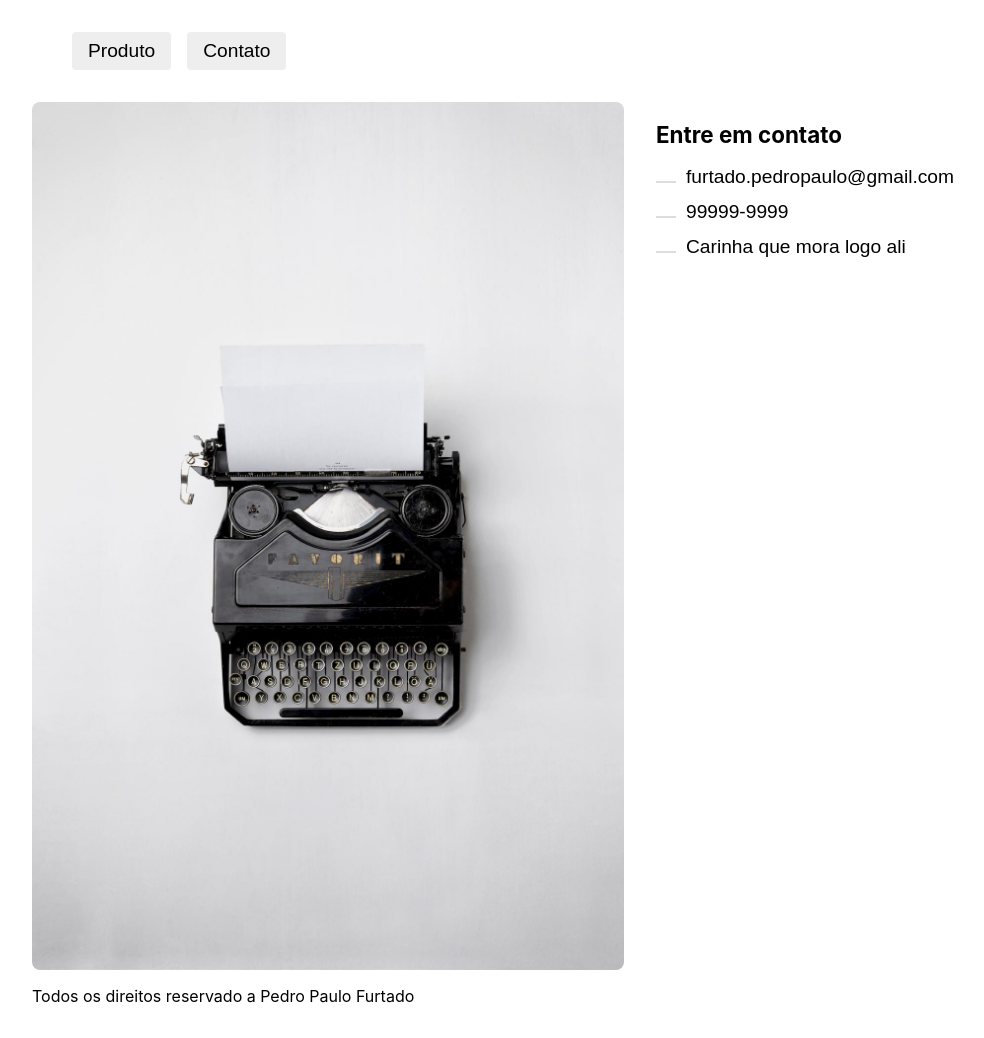
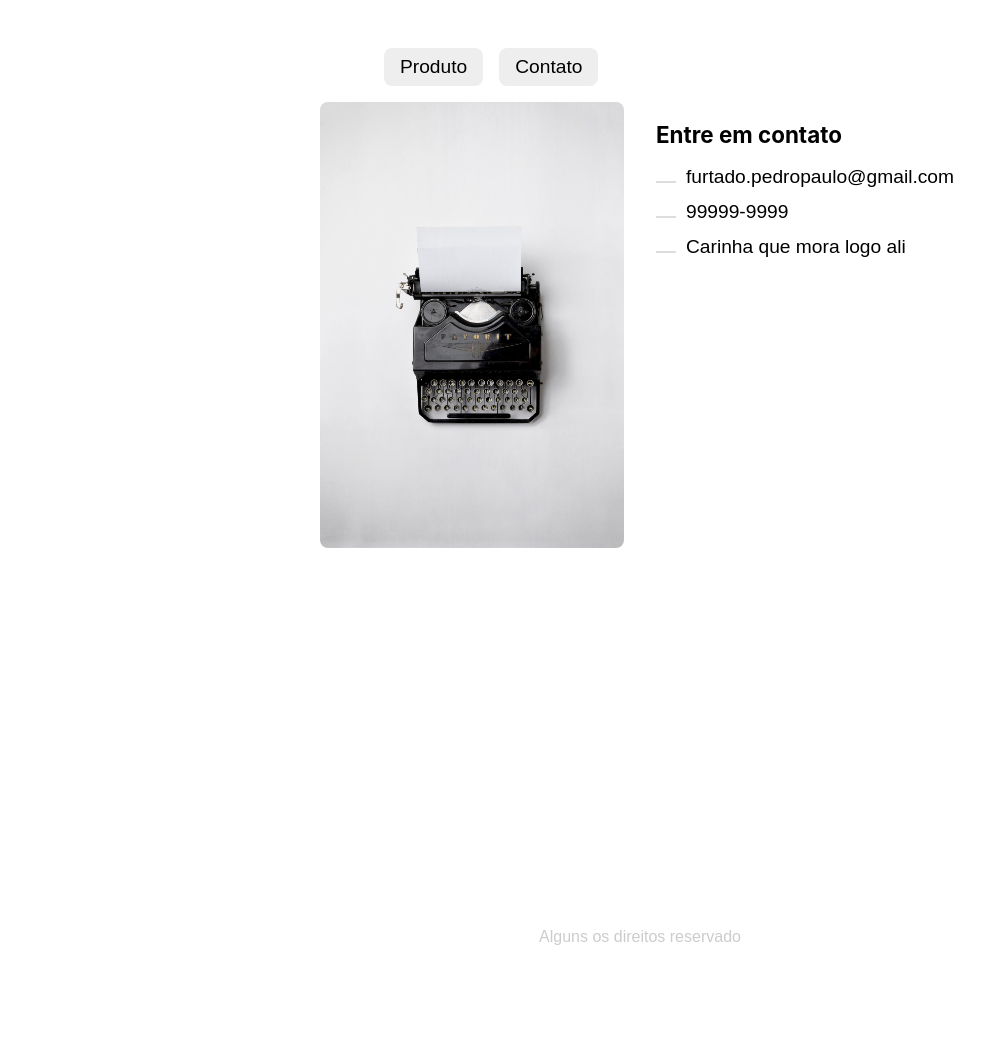
Before and after one commit to ppfurtado/ranekapp, a React (Create React App) app: page /contato in a window 1280 px wide. Shown: the whole page, without its empty margins (0-984 px from the left). Built offline with nearby package versions, Linux system fonts and the light colour scheme; the HTML template or start-up script is replaced by a standard one.

Commit message:
adicionando efeito, margem maior e card do produto

```diff
--- a/src/App.css
+++ b/src/App.css
@@ -17,6 +17,17 @@ h1 {
   font-size: 1.4rem;
 }
 
+.App {
+  display: flex;
+  flex-direction: column  ;
+  max-width: 40rem;
+  margin: 0 auto;
+  min-height: calc(100vh + 10rem);
+}
+
+.content {
+  flex: 1;
+}
 
 .animeLeft {
   transform: translateX(-40px);
@@ -31,3 +42,20 @@ h1 {
     opacity: initial;
   }
 }
+
+
+.loading {
+  width: 20px;
+  height: 20px;
+  border-radius: 50%;
+  border: 10px solid  #ccc;
+  border-right-color: transparent;
+  animation: loading 1s infinite;
+}
+
+
+@keyframes loading {
+  to {
+    transform: rotate(360deg);
+  }
+}
--- a/src/components/Footer.js
+++ b/src/components/Footer.js
@@ -5,7 +5,7 @@ import styles from './Footer.module.css'
 const Footer = () => {
   return (
     <footer className={styles.footer}>
-       <p>Todos os direitos reservado a Pedro Paulo Furtado</p>
+       <p>Alguns os direitos reservado</p>
     </footer>
   )
 }
--- a/src/components/Footer.module.css
+++ b/src/components/Footer.module.css
@@ -0,0 +1,8 @@
+.footer {
+  text-align: center;
+  font-family: Arial, Helvetica, sans-serif;
+  color: #ccc;
+  height: 10rem;
+  padding-top: 5rem;
+  box-sizing: border-box;
+}
--- a/src/components/Header.module.css
+++ b/src/components/Header.module.css
@@ -1,11 +1,13 @@
 .header {
   margin-bottom: 2rem;
+  width: 80%;
+  margin: 0 auto;
 }
 
 .header ul {
   display: flex;
   list-style: none;
-
+  padding-inline-start: 0;
 }
 
 .header ul li {
@@ -20,7 +22,7 @@
   color: black;
   background: #eee;
   padding: .5rem 1rem;
-  border-radius: 4px;
+  border-radius: 0.5rem;
 }
 
 .active,
--- a/src/components/Produto.js
+++ b/src/components/Produto.js
@@ -1,26 +1,53 @@
 import React from 'react'
 import { useParams } from 'react-router-dom'
+import Head from './Head'
 import styles from './Produto.module.css'
 
 const Produto = () => {
 
-  const [produto , setproduto] = React.useState([])
-
+  const [produto, setproduto] = React.useState(null)
+  const [loading, setLoading] = React.useState(false)
+  const [error, setError] = React.useState(null)
   const { id } = useParams()
 
   React.useEffect(()=> {
     async function fetchProduto(url){
-      const response = await fetch(url)
-      const json = await response.json()
-      setproduto(json)
+      try {
+        setLoading(true)
+        const response = await fetch(url)
+        const json = await response.json()
+        setproduto(json)
+      } catch (erro) {
+        setError('Um erro ocorreu')
+      } finally {
+        setLoading(false)
+      }
     }
     fetchProduto(`https://ranekapi.origamid.dev/json/api/produto/${id}`)
   },[id])
 
+
+  if(loading) return <div className="loading"></div>
+  if(error) return <p>{error}</p>
+  if(produto === null) return null
   return (
-    <div>
-      <h1> {produto.id} </h1>
-    </div>
+    <section className={styles.Container + " animeLeft"}>
+      <Head title={`Ranek | ${produto.nome}`} descricao={produto.descricao} />
+      <div className={styles.Images}>
+        {produto.fotos.map(foto => (
+          <div key={foto.src}>
+            <img className={styles.Img} src={foto.src} alt={foto.titulo}/>
+          </div>
+        ))}
+      </div>
+      <div className={styles.Informacoes}>
+        <h1> {produto.nome} </h1>
+        <h1 className={styles.preco}> R$ { produto.preco } </h1>
+        <p>
+          Descrição: {produto.descricao}
+        </p>
+      </div>
+    </section>
   )
 }
 
--- a/src/components/Produto.module.css
+++ b/src/components/Produto.module.css
@@ -0,0 +1,24 @@
+.Container {
+  width: 80%;
+  display: grid;
+  margin: 0 auto;
+  gap: 2rem;
+  grid-template-columns: 1fr 1fr;
+}
+.Images {
+  display: flex;
+  flex-direction: column;
+  }
+.Img {
+  margin-bottom: 2rem;
+}
+.Informacoes {
+  padding: 10px;
+}
+
+.preco {
+  width: 80px;
+  padding: 10px;
+  background: chartreuse;
+  border-radius: 5px;
+}
--- a/src/components/Produtos.js
+++ b/src/components/Produtos.js
@@ -21,7 +21,7 @@ const Produtos = () => {
   if(produtos === null) return null
   return (
     <>
-      <Head title="Ranek | Produtos" description="Página onde encontramos os produtos" />
+      <Head title="Ranek" description="Página onde encontramos os produtos" />
       <section className={styles.produtos + ' animeLeft'}>
           {
             produtos.map((produto) =>(
--- a/src/index.css
+++ b/src/index.css
@@ -5,6 +5,7 @@ body {
     sans-serif;
   -webkit-font-smoothing: antialiased;
   -moz-osx-font-smoothing: grayscale;
+
 }
 
 code {
```
